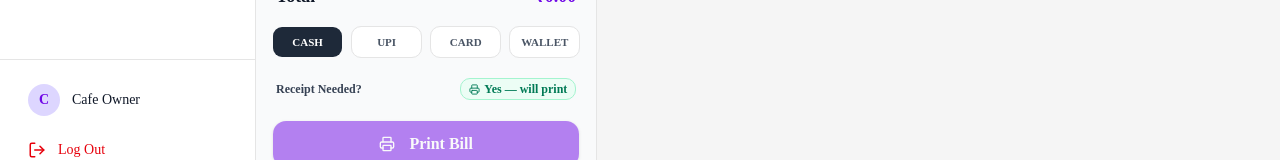
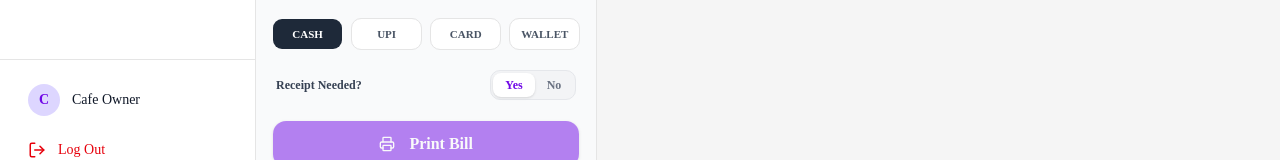
Before and after one commit to Dhruvil1308/WebBill-For-Cafe, a Next.js app: page /billing in a window 1280 px wide. Shown: the part 616-776 px from the top of the page. Built offline with nearby package versions, Linux system fonts and the light colour scheme; no server answers.

Commit message:
fix: restore interactive receipt toggle in billing page and fix Supabase advisory warnings

```diff
--- a/components/billing/CartPanel.tsx
+++ b/components/billing/CartPanel.tsx
@@ -16,9 +16,7 @@ export function CartPanel() {
 
   const [cafeDetails, setCafeDetails] = useState<any>(null)
   const [isCheckingOut, setIsCheckingOut] = useState(false)
-
-  // Derived from DB setting — no local state needed
-  const receiptNeeded = cafeDetails?.isReceiptEnabled ?? true
+  const [receiptNeeded, setReceiptNeeded] = useState(true)
 
   // Fetch active cafe details on mount for branding on printed bills
   useEffect(() => {
@@ -29,6 +27,7 @@ export function CartPanel() {
           const data = await res.json()
           setCafeDetails(data)
           cart.setIsGstEnabled(data.isGstEnabled ?? true)
+          setReceiptNeeded(data.isReceiptEnabled ?? true)
         }
       } catch (err) {
         console.error('Error fetching cafe details:', err)
@@ -294,13 +293,27 @@ export function CartPanel() {
           <label className="text-xs font-semibold text-gray-700">
             Receipt Needed?
           </label>
-          <div className={`flex items-center gap-1 px-2 py-0.5 rounded-lg text-xs font-bold border ${
-            receiptNeeded
-              ? 'bg-emerald-50 border-emerald-200 text-emerald-700'
-              : 'bg-gray-100 border-gray-200 text-gray-500'
-          }`}>
-            {receiptNeeded ? <Printer size={11} /> : null}
-            {receiptNeeded ? 'Yes — will print' : 'No receipt'}
+          <div className="flex bg-gray-100 p-0.5 rounded-lg border border-gray-200">
+            <button
+              onClick={() => setReceiptNeeded(true)}
+              className={`px-3 py-1 text-xs font-bold rounded-md transition-all ${
+                receiptNeeded
+                  ? 'bg-white text-violet-700 shadow-sm'
+                  : 'text-gray-500 hover:text-gray-700'
+              }`}
+            >
+              Yes
+            </button>
+            <button
+              onClick={() => setReceiptNeeded(false)}
+              className={`px-3 py-1 text-xs font-bold rounded-md transition-all ${
+                !receiptNeeded
+                  ? 'bg-white text-violet-700 shadow-sm'
+                  : 'text-gray-500 hover:text-gray-700'
+              }`}
+            >
+              No
+            </button>
           </div>
         </div>
 
```
